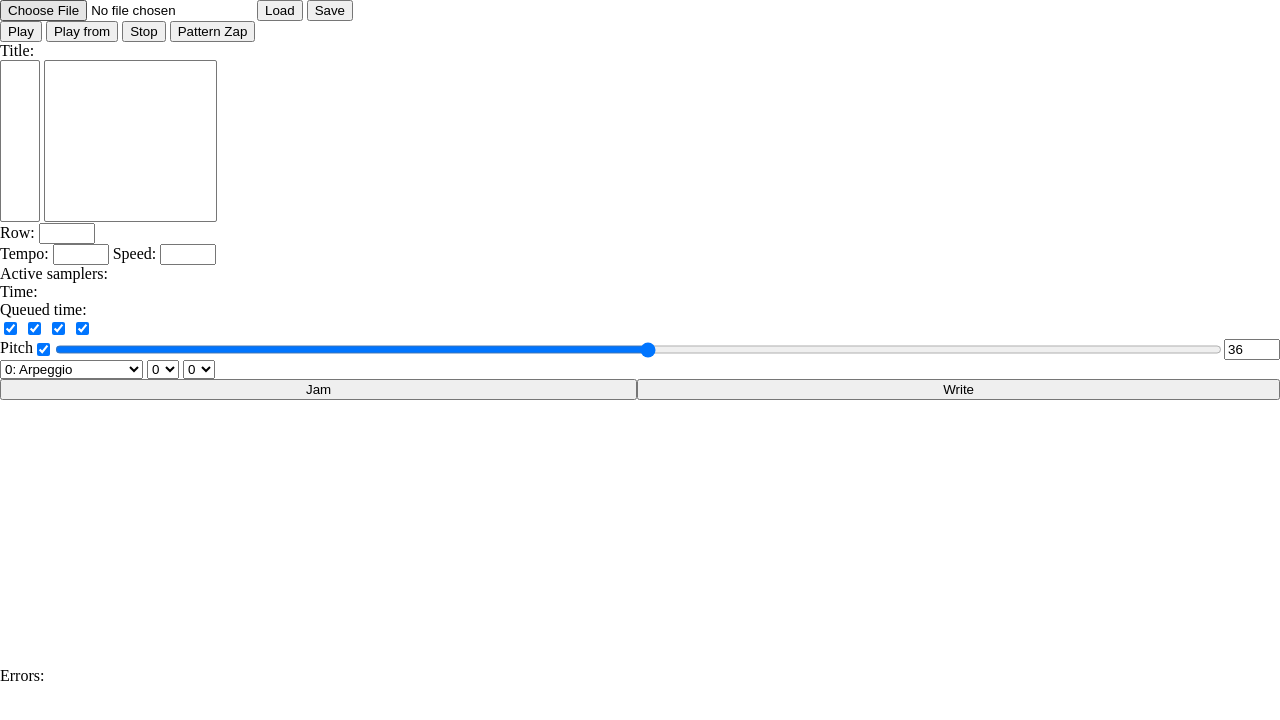
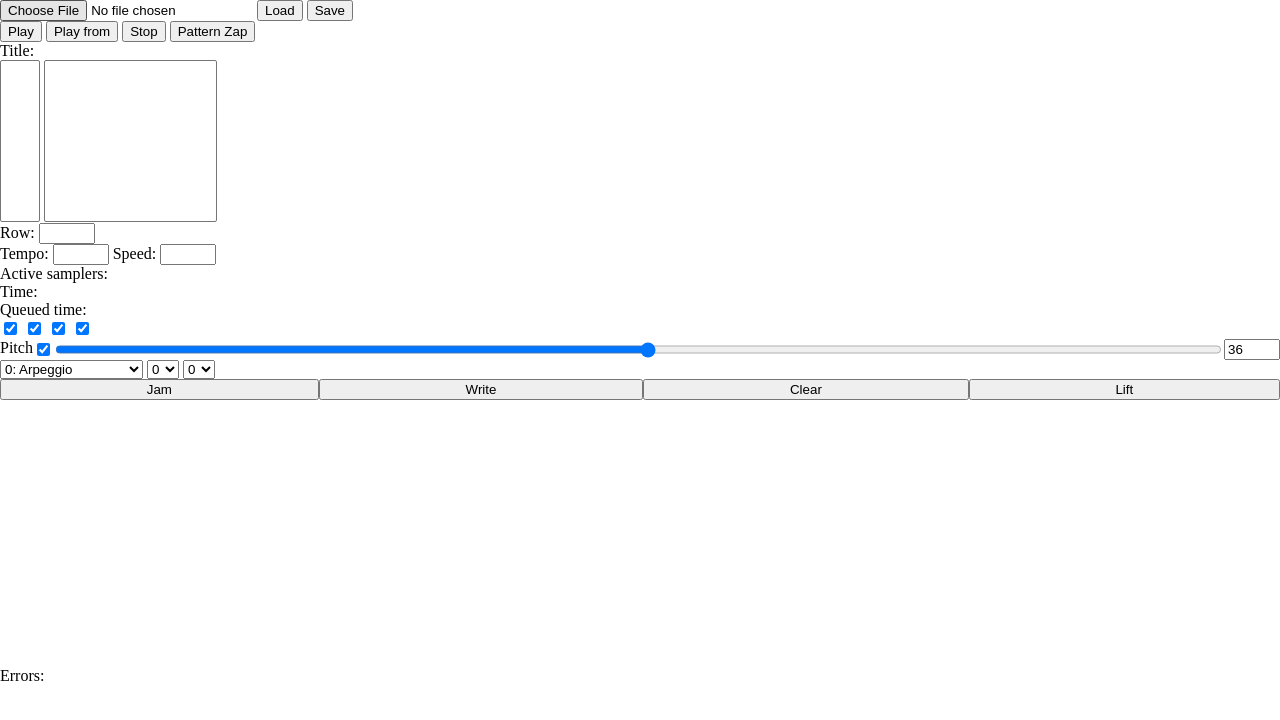
Before and after one commit to vanjac/chromatracker-js, a plain HTML site: page index.html in a window 1280 px wide. Drawn offline with Linux system fonts and the light colour scheme.

Commit message:
Clear, lift

```diff
--- a/index.html
+++ b/index.html
@@ -126,6 +126,9 @@
     ontouchstart="jamDown(event)" ontouchend="jamUp(event)">Jam</button>
   <button style="flex-grow:1" onmousedown="jamDown(event); writeCell()" onmouseup="jamUp(event)"
     ontouchstart="jamDown(event); writeCell()" ontouchend="jamUp(event)">Write</button>
+  <button style="flex-grow:1" onclick="clearCell()">Clear</button>
+  <button style="flex-grow:1" onmousedown="liftCell(); jamDown(event)" onmouseup="jamUp(event)"
+    ontouchstart="liftCell(); jamDown(event)" ontouchend="jamUp(event)">Lift</button>
 </div>
 <div style="height:200pt; overflow-y:auto;">
   <table id="pattern-table" style="font-family:monospace;"></table>
@@ -354,7 +357,8 @@
           Object.freeze(new Cell()))))))); // lisp is so cool
     newMod.sequence = Object.freeze([...Array(16).keys()]);
     module = newMod;
-    playback.module = newMod;
+    if (playback)
+      playback.module = module;
     refreshSequence();
     refreshPattern();
   }
@@ -370,10 +374,30 @@
     cell.param = query('#param0').selectedIndex << 4;
     cell.param |= query('#param1').selectedIndex;
     module = editPutCell(module, curPatternIdx, selChannel, selRow, Object.freeze(cell));
-    console.log(module);
     if (playback)
       playback.module = module;
     selRow++;
     refreshPattern();
   }
+
+  function clearCell() {
+    module = editPutCell(module, curPatternIdx, selChannel, selRow, Object.freeze(new Cell()));
+    if (playback)
+      playback.module = module;
+    selRow++;
+    refreshPattern();
+  }
+
+  function liftCell() {
+    let cell = module.patterns[curPatternIdx][selChannel][selRow];
+    query('#pitch-enable').checked = cell.pitch >= 0;
+    if (cell.pitch >= 0) {
+      query('#jam-pitch').value = cell.pitch;
+    }
+    if (cell.sample)
+      query('#samples').selectedIndex = cell.sample;
+    query('#effect').selectedIndex = cell.effect;
+    query('#param0').selectedIndex = cell.param >> 4;
+    query('#param1').selectedIndex = cell.param & 0xf;
+  }
 </script>
```
